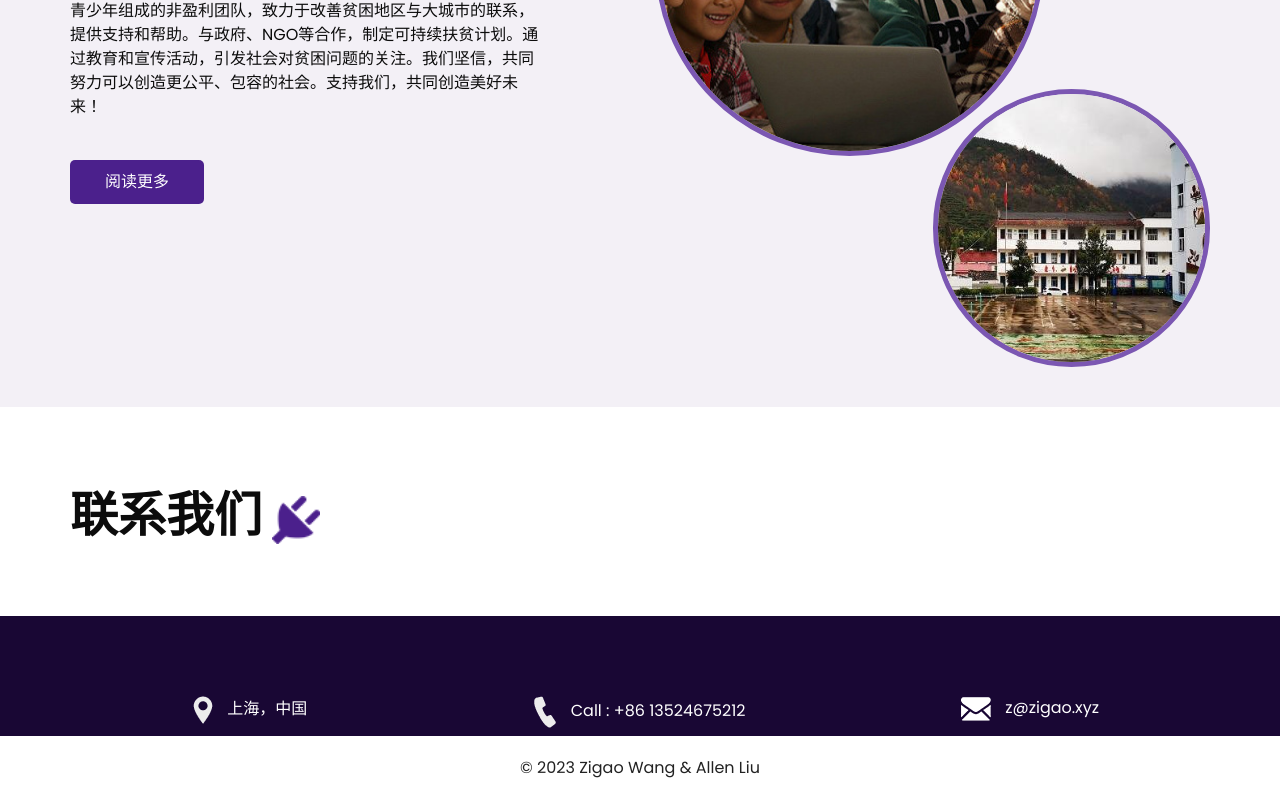
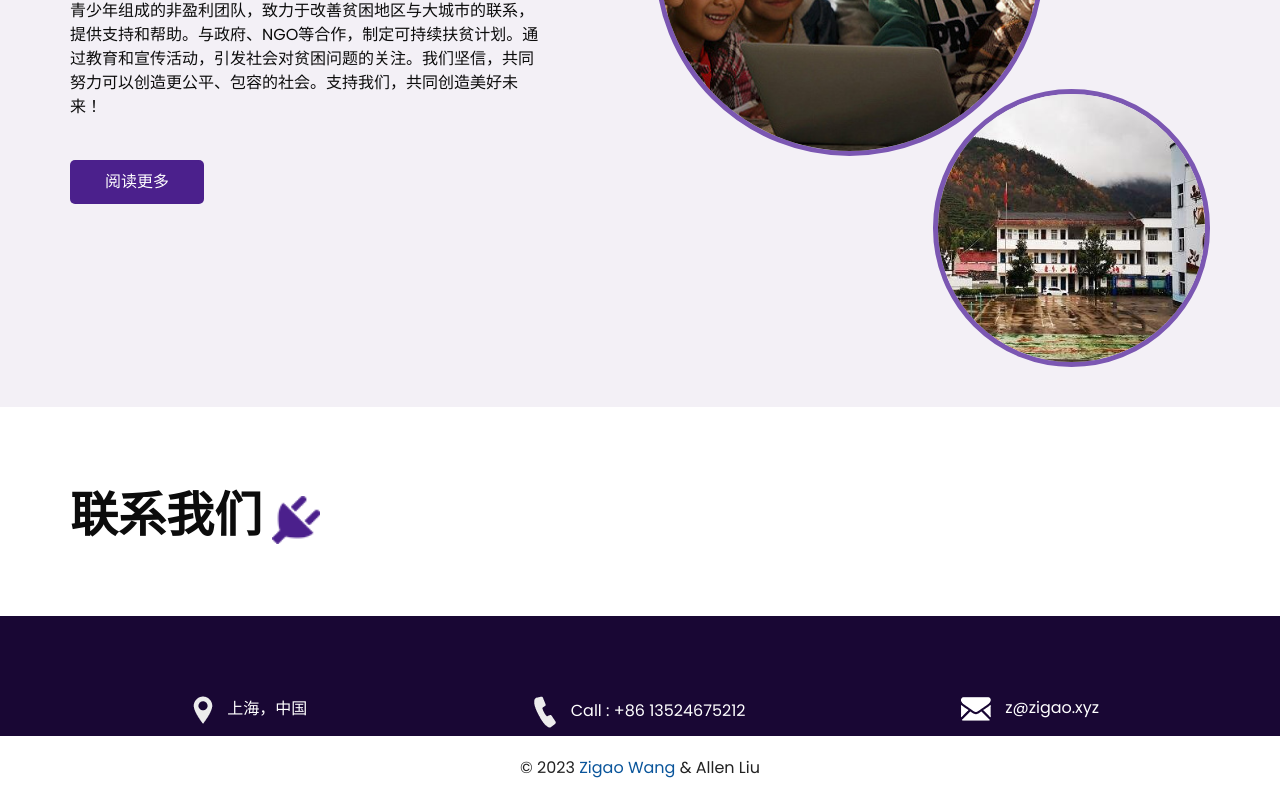
Before and after one commit to ZigaoWang/cobridge, a plain HTML site: page index.html in a window 1280 px wide. In both pictures the pointer is over the link "Zigao Wang". Shown: the part 2506-3306 px from the top of the page. Drawn offline with nearby package versions, Linux system fonts and the light colour scheme.

Commit message:
Added hover effect for links

```diff
--- a/css/style.css
+++ b/css/style.css
@@ -574,4 +574,8 @@ a:focus {
 .footer_section p a {
   color: #222222;
 }
+
+.footer_section a:hover{
+  color: #0a559b;
+}
 /*# sourceMappingURL=style.css.map */
```
